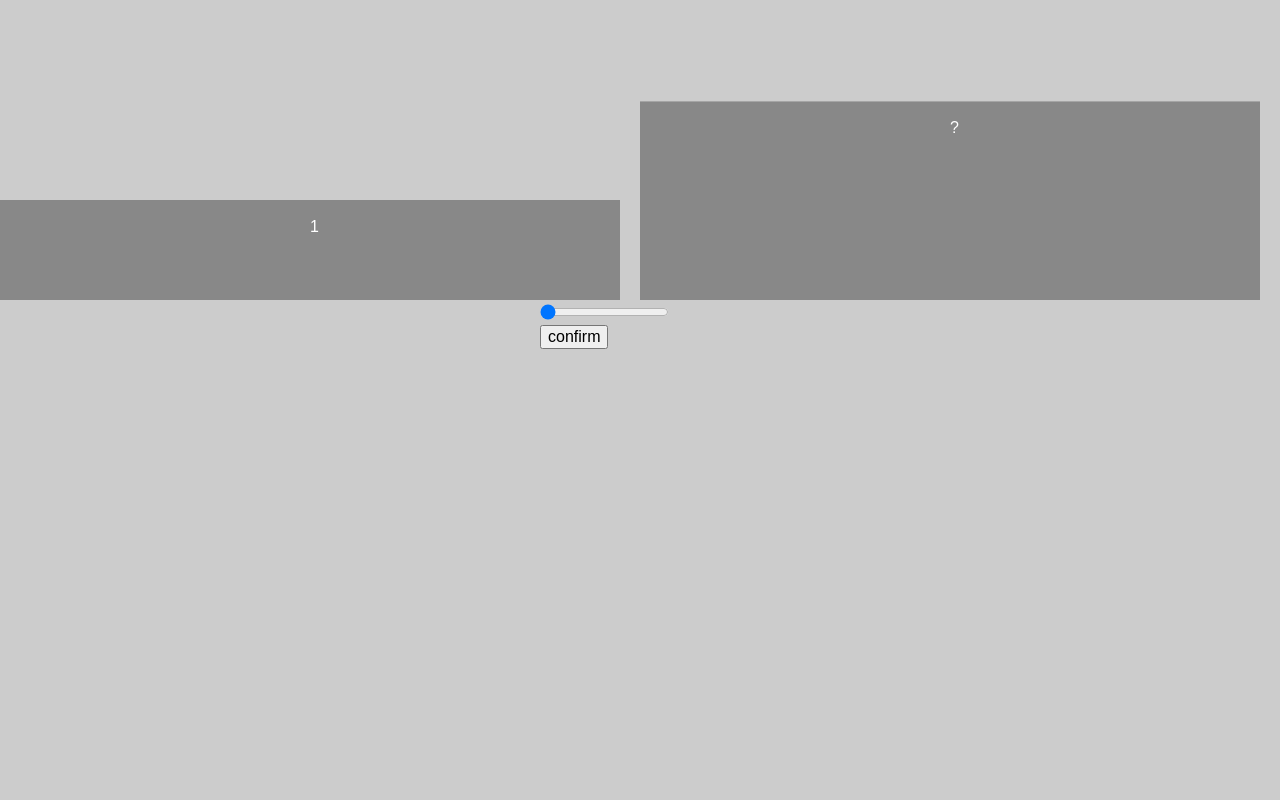
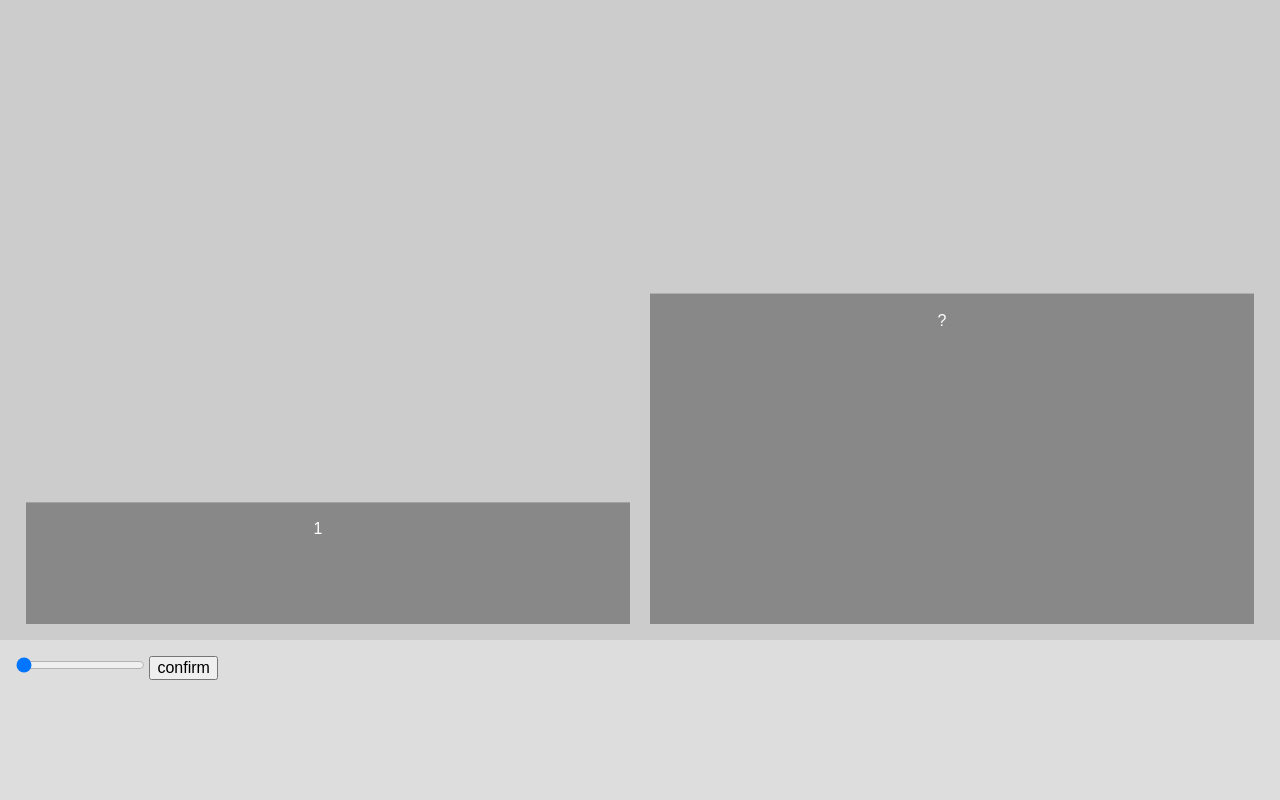
Before and after one commit to andyshuhsin/bullseye, a website: page src/index.html in a window 1280 px wide. Drawn offline with Linux system fonts and the light colour scheme.

Commit message:
Apply cosmetics

```diff
--- a/src/index.html
+++ b/src/index.html
@@ -11,7 +11,10 @@
 </head>
 <body>
   <main>
+      <div class="upper-box">
           <div class="graph"></div>
+      </div>
+      <div class="lower-box">
           <div class="control">
               <input class="guess"
                      type="range"
@@ -28,6 +31,8 @@
                  value="Play again"
                  style="display: none"
           />
+
+      </div>
   </main>
 
   <script src="./vendor/d3.v4.min.js"></script>
--- a/src/main.js
+++ b/src/main.js
@@ -6,13 +6,16 @@ const uiState = {
 const records = JSON.parse(localStorage.history);
 
 function renderBarScene() {
+    const maxMultiple = 5;
+    const minMultiple = 0.5;
+
     const data = [
         {
             value: 1,
             tag: "1",
         },
         {
-            value: 1 + Math.random() * 2,
+            value: minMultiple + Math.random() * (maxMultiple - minMultiple),
             tag: "?"
         },
     ];
@@ -22,21 +25,28 @@ function renderBarScene() {
 
     const graphDom = document.querySelector(".graph");
     const graphDomWidth = graphDom.scrollWidth;
+    const graphDomHeight = graphDom.scrollHeight;
     const barWidth = graphDomWidth / barNumber - barSpacing;
 
-    const graphHeight = 300;
+    const graphHeight = graphDomHeight;
 
     const barChart = d3.select(".graph")
             .append("svg:svg")
             .attr("width", graphDomWidth)
             .attr("height", graphHeight);
 
+    const heightScale = d3.scaleLinear()
+            .domain([0, maxMultiple])
+            .range([0, graphHeight]);
+
     barChart.selectAll("rect")
             .data(data).enter()
             .append("svg:rect")
-            .attr("x", (_, index) => index * (barWidth + barSpacing))
-            .attr("y", datum => graphHeight - datum.value * 100)
-            .attr("height", datum => datum.value * 100)
+            .attr("x", (_, index) =>
+                    barSpacing / 2 + index * (barWidth + barSpacing)
+            )
+            .attr("y", datum => graphHeight - heightScale(datum.value))
+            .attr("height", datum => heightScale(datum.value))
             .attr("width", barWidth)
             .attr("fill", "#888");
 
@@ -44,10 +54,11 @@ function renderBarScene() {
             .data(data).enter()
             .append("svg:text")
             .attr("x", (_, index) => index * (barWidth + barSpacing))
-            .attr("y", datum => graphHeight - datum.value * 100)
+            .attr("y", datum => graphHeight - heightScale(datum.value))
             .text(datum => datum.tag)
             .attr("dx", barWidth/2)
             .attr("dy", "2em")
+            .attr("text-anchor", "middle")
             .attr("fill", "white");
 
     document.querySelector(".guess").onchange = event => {
@@ -66,7 +77,7 @@ function renderBarScene() {
             True value: ${truth.toFixed(2)} <br />
             You're off by ${((guess - truth) / truth * 100).toFixed(2)}%
         `;
-        document.querySelector('.play-again').style.display = 'block';
+        document.querySelector('.play-again').style.display = 'inline-block';
 
         records.push({
             scene: uiState.scene,
@@ -83,7 +94,7 @@ function resetUI() {
     document.querySelector(".info").innerHTML = '';
     document.querySelector('.guess').value = 0;
     document.querySelector('.play-again').style.display = 'none';
-    document.querySelector('.confirm').style.display = 'block';
+    document.querySelector('.confirm').style.display = 'inline-block';
 }
 
 document.querySelector('.play-again').onclick = () => {
--- a/src/style.css
+++ b/src/style.css
@@ -1,12 +1,22 @@
-body {
-    background: #ccc;
+* {
+    box-sizing: border-box;
 }
 
-.control, .info {
-    width: 200px;
-    margin: 0 auto;
+body {
+    background: #ddd;
 }
 
-.play-again {
-    margin: 0 auto;
+.upper-box {
+    background: #ccc;
+    padding: 1em;
+    height: 80vh;
 }
+
+.graph {
+    height: 100%;
+}
+
+.lower-box {
+    height: 20vh;
+    padding: 1em;
+}
```
Lines whose indentation alone changed are shown as unchanged.
